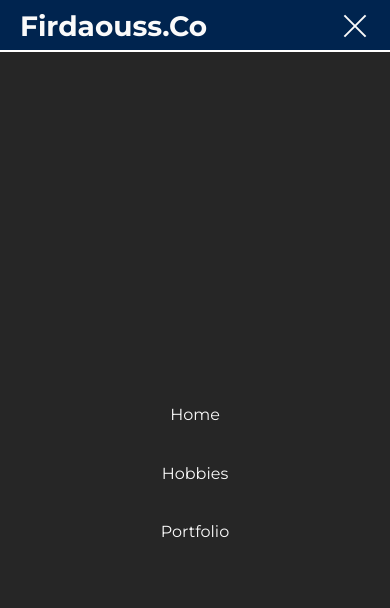
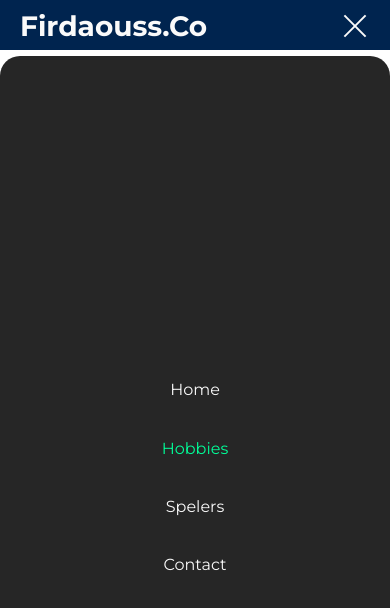
Before and after one commit to BogdanSch/FirdaoussCo, a plain HTML site: page hobbies.html in a window 390 px wide. Both pictures are taken after a click on the element 355 px from the left and 26 px from the top of the page. Drawn offline with Linux system fonts and the light colour scheme; files that its build step writes are made by us from their sources.

Commit message:
UI improvements

```diff
--- a/hobbies.html
+++ b/hobbies.html
@@ -1,16 +1,11 @@
 <!DOCTYPE html>
-<html lang="en">
-
+<html lang="nl-NL">
   <head>
-	<meta charset="UTF-8">
-	<meta name="viewport" content="width=device-width, initial-scale=1.0">
-	<title>Firdaouss.Co - Hobbies</title>
-	<link rel="stylesheet" href="style/normalize.css">
-	<link rel="stylesheet" href="style/style.css">
-	<link rel="apple-touch-icon" sizes="180x180" href="./img/favicon/apple-touch-icon.png">
-	<link rel="icon" type="image/png" sizes="32x32" href="./img/favicon/favicon-32x32.png">
-	<link rel="icon" type="image/png" sizes="16x16" href="./img/favicon/favicon-16x16.png">
-	<link rel="manifest" href="./img/favicon/site.webmanifest">
+    <meta charset="UTF-8" />
+    <meta name="viewport" content="width=device-width, initial-scale=1.0" />
+    <title>Firdaouss.Co - Home</title>
+    <link rel="stylesheet" href="styles/normalize.css" />
+    <link rel="stylesheet" href="styles/style.css" />
   </head>
 
   <body>
@@ -26,53 +21,49 @@
             </div>
             <ul class="header__list">
               <li class="header__item">
-							<a href="index.html" class="active">Home</a>
+                <a href="index.html">Home</a>
               </li>
               <li class="header__item">
-							<a href="./hobbies.html">Hobbies</a>
+                <a href="./hobbies.html" class="active">Hobbies</a>
               </li>
               <li class="header__item">
-							<a href="./">Portfolio</a>
+                <a href="./players.html">Spelers</a>
+              </li>
+              <li class="header__item">
+                <a href="./contact.html">Contact</a>
               </li>
             </ul>
           </div>
         </div>
       </header>
       <main class="main">
-			<section class="introduction bg-color">
+        <section class="hobbies bg-color">
           <div class="container">
-					<div class="introduction__wrap">
-						<img class="introduction__image" src="./images/amsterdam-city-view.avif"
-							alt="Amsterdam City Preview">
+            <div class="hobbies__wrap">
+              <img
+                class="hobbies__image"
+                src="./images/books.avif"
+                alt="Amsterdam City Preview"
+              />
               <div class="text-content">
-							<h1>Welkom bij Firdaouss.Co</h1>
-							<p>Dit website gaat over mij. Ik ben Firdaouss Buamran, en ik ben 15 jaar. Ik woon in
-								Amsterdam.
-							</p>
-							<a class="btn btn--more" href="hobbies.html">Lees meer</a>
+                <h2>Over mijn hobbies</h2>
+				<p>Op deze pagina kunt u meer over mijn hobbies weten</p>
               </div>
+              <ul class="hobbies__list">
+                <li class="hobbies__item">Lezen</li>
+                <li class="hobbies__item">Kickboxen</li>
+                <li class="hobbies__item">Bakken</li>
+              </ul>
             </div>
           </div>
         </section>
-			<!-- <section class="about" id="about">
-				<div class="container">
-					<div class="about__wrap">
-						<div class="content">
-							<h2>About us</h2>
-							<img src="img/roblox-intro.jfif" alt="img">
-							<p>I'm a middle game developer. I don't have a team but my games don't gonna be
-								bad. I develop my games on roblox and Unity also I have my software for android and deckstop
-								devices. Follow me on this site, if you wanna know more about me and my creations</p>
-							<a class="btn btn--more" href="#games">More</a>
-						</div>
-					</div>
-				</div>
-			</section> -->
       </main>
       <footer class="footer">
         <div class="container">
           <div class="footer__wrap">
-					<p class="footer__copyright">@Deze website is gemaakt door Firdaouss Buamran!</p>
+            <p class="footer__copyright">
+              @Deze website is gemaakt door Firdaouss Buamran!
+            </p>
           </div>
         </div>
       </footer>
@@ -80,5 +71,4 @@
     <script src="./js/jQuery v3.6.0.js"></script>
     <script src="./js/burger.js"></script>
   </body>
-
 </html>
--- a/styles/style.css
+++ b/styles/style.css
@@ -20,6 +20,7 @@ body.lock {
 
 .wrapper {
 	overflow: hidden;
+	min-height: 100vh;
 	display: flex;
 	flex-direction: column;
 }
@@ -30,6 +31,7 @@ body.lock {
 	--introduce-bg: #F6F6F6;
 	--text-color: #4B5D68;
 	--accent: #00d781;
+	--accent-light: #00ff99;
 	--accent-dark: #007043;
 	--dark-blue: #00244f;
 }
@@ -42,6 +44,10 @@ body.lock {
 
 main {
 	margin-top: 70px;
+	flex: 1;
+	display: flex;
+	flex-direction: column;
+	justify-content: center;
 }
 
 h5 {
@@ -173,8 +179,13 @@ header {
 }
 
 .header__logo a {
+	transition: all 0.5s ease;
 	font-size: 28px;
 	font-weight: 800;
+}
+
+.header__logo a:hover {
+	color: var(--accent);
 }
 
 .header__list {
@@ -183,11 +194,22 @@ header {
 	justify-content: center;
 	flex-wrap: wrap;
 	column-gap: 20px;
-	/* z-index: -1; */
 }
 
 .header__item {
 	padding: 20px 0;
+}
+
+.header__item a {
+	transition: all 0.6s ease;
+}
+
+.header__item a.active {
+	color: var(--accent-light);
+}
+
+.header__item a:hover {
+	color: var(--accent);
 }
 
 .sub-games {
@@ -195,9 +217,6 @@ header {
 	cursor: pointer;
 }
 
-.header__item a:hover {
-	color: #cfcfcf;
-}
 
 .sub-games:hover .header__lower__list {
 	display: block;
@@ -297,10 +316,12 @@ header {
 		align-items: center;
 		row-gap: 20px;
 		transition: all 0.5s ease 1;
+		border-top-left-radius: 20px;
+		border-top-right-radius: 20px;
 	}
 
 	.header__list.active {
-		top: 52px;
+		top: 56px;
 	}
 
 	.header__item {
@@ -350,14 +371,35 @@ header {
 	margin-top: 50px;
 }
 
-.about__img {
+.about__image {
 	width: 40%;
 }
 
-/* About - End */
+/* Hobbies - Start */
+.hobbies {
+	margin-top: 50px;
+}
+
+.hobbies__image {
+	max-width: 50%;
+}
+
+.hobbies__list {
+	text-decoration: none;
+}
+
+.hobbies__item {
+	font-size: 20px;
+	font-weight: 500;
+}
+
 /* Contact - Start */
 .contact {
 	margin-bottom: 60px;
+}
+
+.contact__image {
+	max-width: 50%;
 }
 
 /* Footer - Start */
```
Also changed, not shown: contact.html (+28 -18 lines), index.html (+21 -32 lines), images/books.avif (added), players.html (added). Lines whose indentation alone changed are shown as unchanged.
